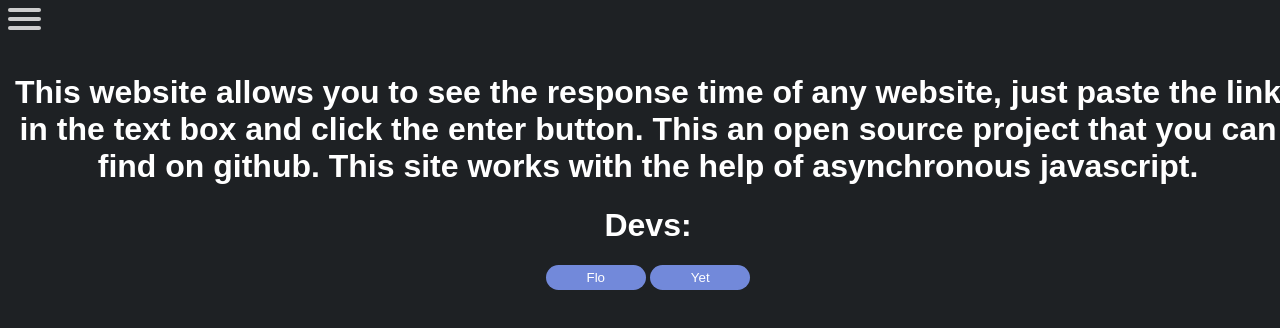
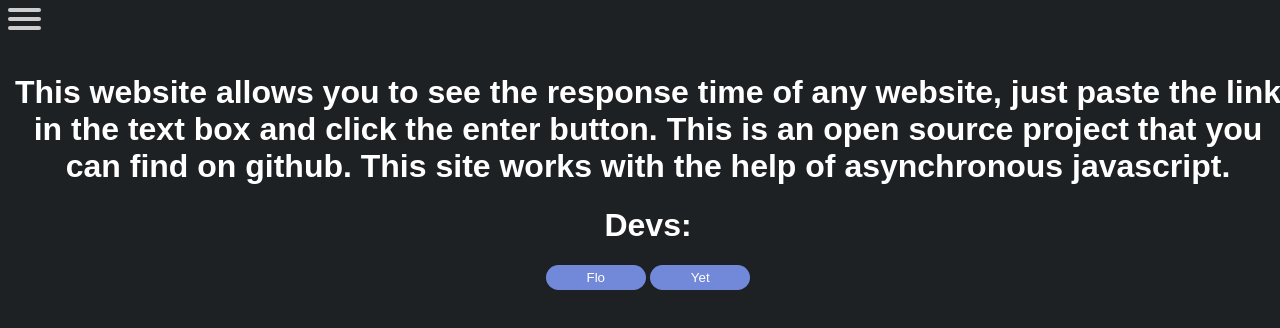
Before and after one commit to YetNT/ping-website, a plain HTML site: page about/index.html in a window 1280 px wide. Drawn offline with Linux system fonts and the light colour scheme.

Commit message:
spelling mistake

```diff
--- a/about/index.html
+++ b/about/index.html
@@ -39,7 +39,7 @@
   <center>
     <h1 id="info-text">This website allows you to see the response time of any website, just paste the link in the text
       box and click
-      the enter button. This an open source project that you can find on github. This site works with the help of
+      the enter button. This is an open source project that you can find on github. This site works with the help of
       asynchronous javascript.</h1>
   </center>
 
```
